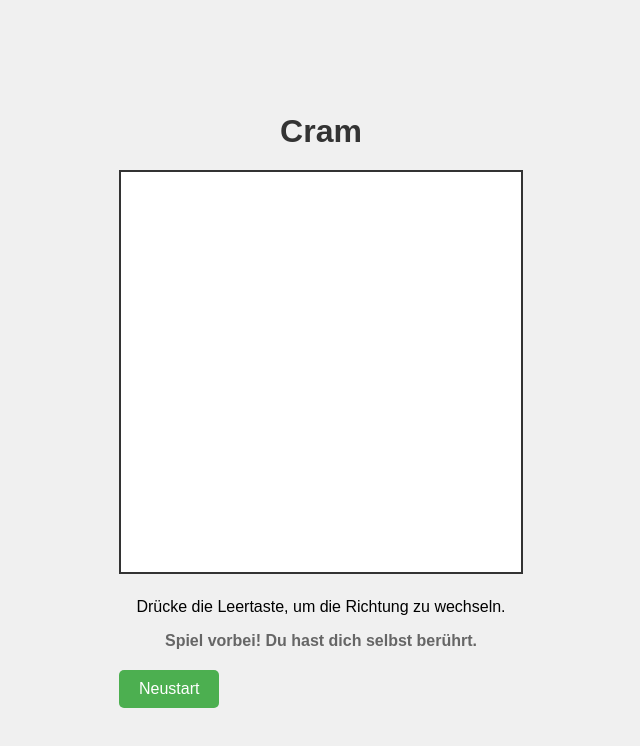
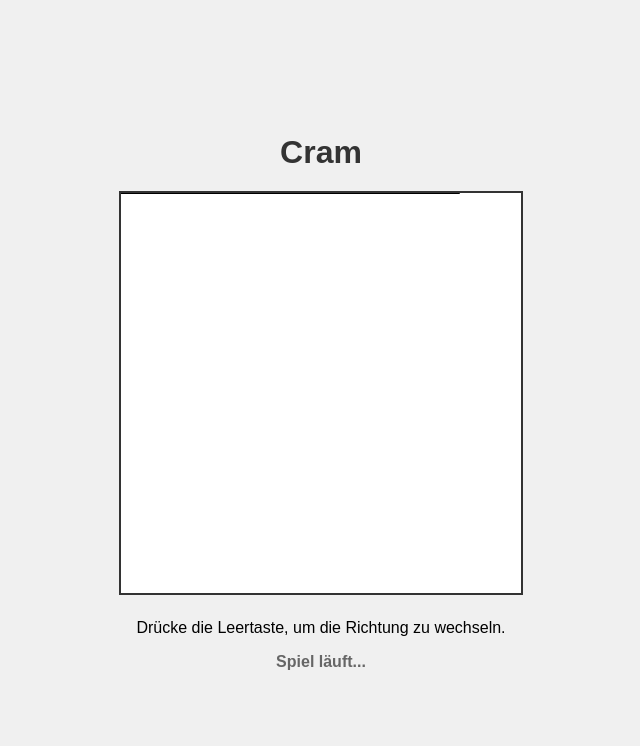
Before and after one commit to alexioklini/cram, a plain HTML site: page index.html in a window 1280 px wide. Both pictures are taken after a click on the button "Neustart". Shown: the whole page, without its empty margins (319-959 px from the left). Drawn offline with Linux system fonts and the light colour scheme.

Commit message:
refactor: Code refactored for better structure and maintainability

```diff
--- a/index.html
+++ b/index.html
@@ -7,15 +7,17 @@
     <link rel="stylesheet" href="styles.css">
 </head>
 <body>
-    <div class="container">
+    <main class="container">
         <h1>Cram</h1>
-        <canvas id="gameCanvas" width="400" height="400"></canvas>
+        <canvas id="gameCanvas" width="400" height="400">
+            Dein Browser unterstützt das Canvas-Element nicht. Das Spiel kann nicht angezeigt werden.
+        </canvas>
         <div id="gameInfo">
             <p>Drücke die Leertaste, um die Richtung zu wechseln.</p>
             <p id="status">Spiel läuft...</p>
         </div>
-        <button id="restartBtn" style="display: none;">Neustart</button>
-    </div>
+        <button id="restartBtn">Neustart</button>
+    </main>
     <script src="script.js"></script>
 </body>
 </html>
--- a/script.js
+++ b/script.js
@@ -3,123 +3,136 @@ const ctx = canvas.getContext('2d');
 const statusEl = document.getElementById('status');
 const restartBtn = document.getElementById('restartBtn');
 
-// Spielvariablen
-let x = 0; // Start oben links
-let y = 0;
-let direction = 0; // 0: rechts, 1: unten, 2: links, 3: oben
-let path = [{x: 0, y: 0}]; // Pfad der Linie
-let gameRunning = true;
-let speed = 2; // Pixel pro Frame
+const game = {
+    // Spiel-Konstanten
+    DIRECTIONS: { RIGHT: 0, DOWN: 1, LEFT: 2, UP: 3 },
+    SPEED: 2, // Pixel pro Frame
+    COLLISION_TOLERANCE: 2, // Geringere Toleranz für Kollision
 
-// Audio-Kontext für Piepton
-let audioContext;
+    // Spiel-Zustand
+    x: 0,
+    y: 0,
+    direction: 0,
+    path: [],
+    isRunning: true,
+    audioContext: null,
 
     // Initialisierung
-function init() {
+    init() {
+        this.x = 0;
+        this.y = 0;
+        this.direction = this.DIRECTIONS.RIGHT;
+        this.path = [{ x: 0, y: 0 }];
+        this.isRunning = true;
+
         ctx.clearRect(0, 0, canvas.width, canvas.height);
         ctx.strokeStyle = '#000';
         ctx.lineWidth = 2;
         ctx.lineCap = 'round';
         ctx.beginPath();
-    ctx.moveTo(x, y);
-    path = [{x: 0, y: 0}];
-    gameRunning = true;
+        ctx.moveTo(this.x, this.y);
+
         statusEl.textContent = 'Spiel läuft...';
         restartBtn.style.display = 'none';
-    audioContext = new (window.AudioContext || window.webkitAudioContext)();
-}
+
+        // Starte den Spiel-Loop
+        this.loop();
+    },
 
     // Piepton abspielen
-function playBeep() {
-    if (!audioContext) return;
-    const oscillator = audioContext.createOscillator();
-    const gainNode = audioContext.createGain();
+    playBeep() {
+        if (!this.audioContext) {
+             // AudioContext bei erster Nutzerinteraktion erstellen
+            this.audioContext = new (window.AudioContext || window.webkitAudioContext)();
+        }
+        const oscillator = this.audioContext.createOscillator();
+        const gainNode = this.audioContext.createGain();
         oscillator.connect(gainNode);
-    gainNode.connect(audioContext.destination);
-    oscillator.frequency.setValueAtTime(800, audioContext.currentTime);
-    gainNode.gain.setValueAtTime(0.1, audioContext.currentTime);
-    gainNode.gain.exponentialRampToValueAtTime(0.01, audioContext.currentTime + 0.1);
-    oscillator.start(audioContext.currentTime);
-    oscillator.stop(audioContext.currentTime + 0.1);
-}
+        gainNode.connect(this.audioContext.destination);
+        oscillator.frequency.setValueAtTime(800, this.audioContext.currentTime);
+        gainNode.gain.setValueAtTime(0.1, this.audioContext.currentTime);
+        gainNode.gain.exponentialRampToValueAtTime(0.01, this.audioContext.currentTime + 0.1);
+        oscillator.start(this.audioContext.currentTime);
+        oscillator.stop(this.audioContext.currentTime + 0.1);
+    },
 
     // Kollisionserkennung
-function checkCollision(newX, newY) {
-    // Überprüfe, ob die neue Position nahe an einem bestehenden Pfad-Punkt liegt
-    for (let point of path) {
+    // HINWEIS: Diese Methode ist ungenau und kann bei langen Pfaden ineffizient sein.
+    // Sie prüft nur die Nähe zu Punkten, nicht tatsächliche Linienschnitte.
+    checkCollision(newX, newY) {
+        // Ignoriere die letzten paar Punkte, um eine sofortige Kollision nach einer 180-Grad-Wende zu vermeiden
+        const checkablePath = this.path.slice(0, -5);
+        for (const point of checkablePath) {
             const distance = Math.sqrt((newX - point.x) ** 2 + (newY - point.y) ** 2);
-        if (distance < 3) { // Toleranz von 3 Pixeln
+            if (distance < this.COLLISION_TOLERANCE) {
                 return true;
             }
         }
         return false;
+    },
+
+    // Spiel-Loop
+    loop() {
+        if (!this.isRunning) return;
+
+        let newX = this.x;
+        let newY = this.y;
+
+        switch (this.direction) {
+            case this.DIRECTIONS.RIGHT: newX += this.SPEED; break;
+            case this.DIRECTIONS.DOWN:  newY += this.SPEED; break;
+            case this.DIRECTIONS.LEFT:  newX -= this.SPEED; break;
+            case this.DIRECTIONS.UP:    newY -= this.SPEED; break;
         }
 
-// Spiel-Loop
-function gameLoop() {
-    if (!gameRunning) return;
-
-    // Neue Position berechnen
-    let newX = x;
-    let newY = y;
-
-    switch (direction) {
-        case 0: newX += speed; break; // rechts
-        case 1: newY += speed; break; // unten
-        case 2: newX -= speed; break; // links
-        case 3: newY -= speed; break; // oben
-    }
-
-    // Grenzen überprüfen
+        // Kollision mit der Wand
         if (newX < 0 || newX >= canvas.width || newY < 0 || newY >= canvas.height) {
-        gameOver();
+            this.end('Spiel vorbei! Du hast die Wand berührt.');
             return;
         }
 
-    // Kollision überprüfen
-    if (checkCollision(newX, newY)) {
-        gameOver();
+        // Kollision mit sich selbst
+        if (this.checkCollision(newX, newY)) {
+            this.end('Spiel vorbei! Du hast dich selbst berührt.');
             return;
         }
 
-    // Linie zeichnen
         ctx.lineTo(newX, newY);
         ctx.stroke();
 
-    // Position aktualisieren
-    x = newX;
-    y = newY;
-    path.push({x: newX, y: newY});
+        this.x = newX;
+        this.y = newY;
+        this.path.push({ x: newX, y: newY });
 
-    requestAnimationFrame(gameLoop);
-}
+        requestAnimationFrame(() => this.loop());
+    },
 
     // Spielende
-function gameOver() {
-    gameRunning = false;
-    statusEl.textContent = 'Spiel vorbei! Du hast dich selbst berührt.';
+    end(message) {
+        this.isRunning = false;
+        statusEl.textContent = message;
         restartBtn.style.display = 'block';
-}
+    },
 
     // Richtung wechseln
-function changeDirection() {
-    direction = (direction + 1) % 4;
-    playBeep();
+    changeDirection() {
+        if (!this.isRunning) return;
+        this.direction = (this.direction + 1) % 4;
+        this.playBeep();
     }
+};
 
 // Event-Listener
 document.addEventListener('keydown', (e) => {
-    if (e.code === 'Space' && gameRunning) {
+    if (e.code === 'Space') {
         e.preventDefault();
-        changeDirection();
+        game.changeDirection();
     }
 });
 
 restartBtn.addEventListener('click', () => {
-    init();
-    gameLoop();
+    game.init();
 });
 
 // Spiel starten
-init();
-gameLoop();
+game.init();
--- a/styles.css
+++ b/styles.css
@@ -1,3 +1,12 @@
+:root {
+    --primary-text-color: #333;
+    --secondary-text-color: #666;
+    --background-color: #f0f0f0;
+    --canvas-background: white;
+    --button-bg-color: #4CAF50;
+    --button-hover-bg-color: #45a049;
+}
+
 body {
     font-family: Arial, sans-serif;
     display: flex;
@@ -5,7 +14,7 @@ body {
     align-items: center;
     height: 100vh;
     margin: 0;
-    background-color: #f0f0f0;
+    background-color: var(--background-color);
 }
 
 .container {
@@ -13,13 +22,13 @@ body {
 }
 
 h1 {
-    color: #333;
+    color: var(--primary-text-color);
     margin-bottom: 20px;
 }
 
 #gameCanvas {
-    border: 2px solid #333;
-    background-color: white;
+    border: 2px solid var(--primary-text-color);
+    background-color: var(--canvas-background);
 }
 
 #gameInfo {
@@ -28,14 +37,15 @@ h1 {
 
 #status {
     font-weight: bold;
-    color: #666;
+    color: var(--secondary-text-color);
 }
 
 #restartBtn {
+    display: none; /* Standardmäßig ausgeblendet */
     margin-top: 20px;
     padding: 10px 20px;
     font-size: 16px;
-    background-color: #4CAF50;
+    background-color: var(--button-bg-color);
     color: white;
     border: none;
     border-radius: 5px;
@@ -43,5 +53,5 @@ h1 {
 }
 
 #restartBtn:hover {
-    background-color: #45a049;
+    background-color: var(--button-hover-bg-color);
 }
```
Lines whose indentation alone changed are shown as unchanged.
